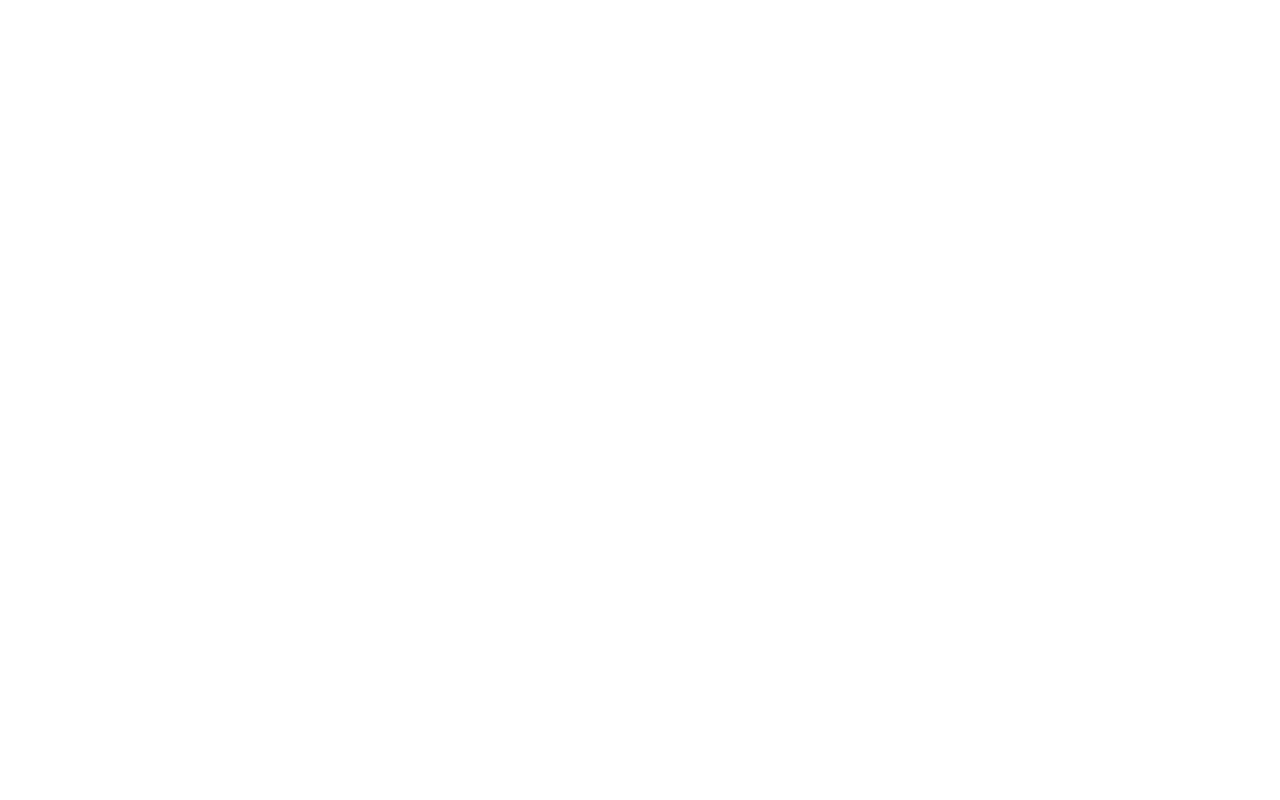
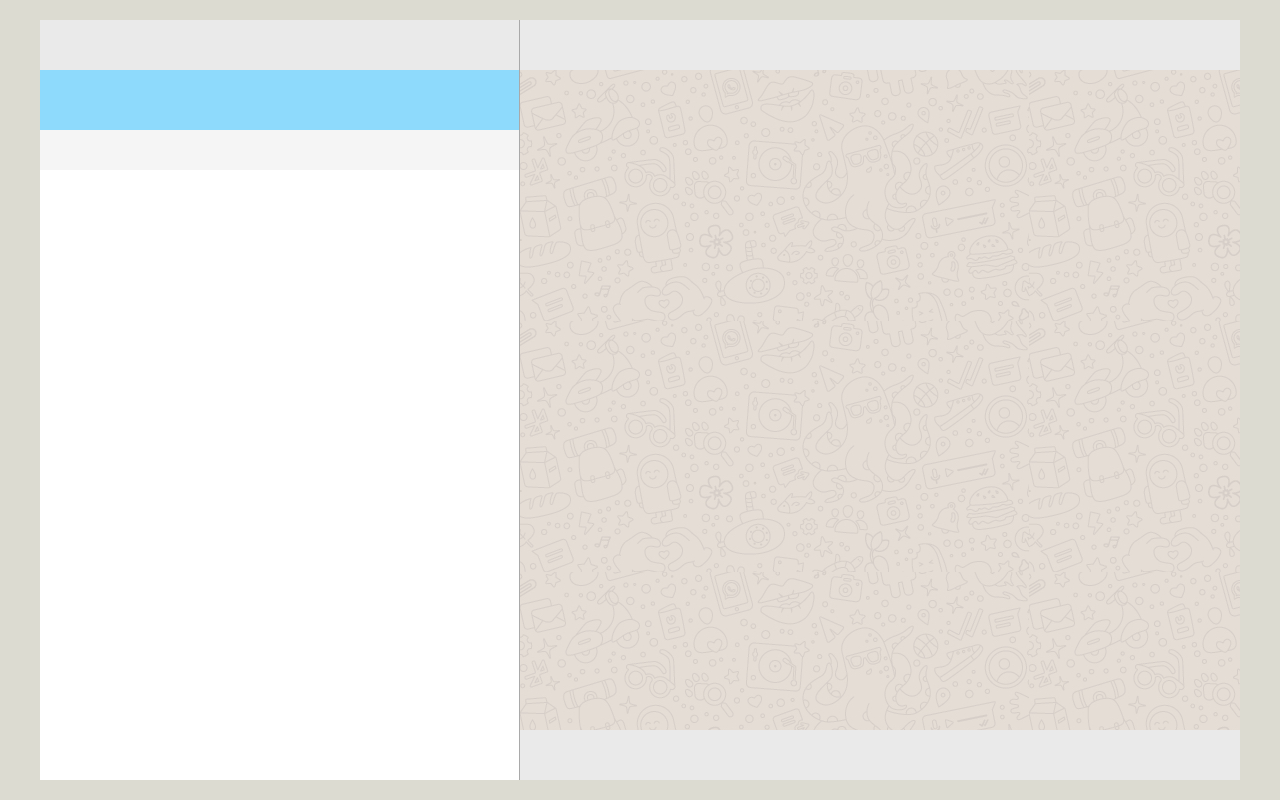
Before and after one commit to Giadagenovesi/vue-boolzapp, a plain HTML site: page index.html in a window 1280 px wide. Drawn offline with nearby package versions, Linux system fonts and the light colour scheme.

Commit message:
Completed main Layout

```diff
--- a/css/style.css
+++ b/css/style.css
@@ -4,3 +4,59 @@
     padding: 0;
     box-sizing: border-box;
 }
+
+/* Layout */
+.wrapper {
+    height: 100vh;
+    width: 100%;
+    padding: 20px 0;
+    /* Debug */
+    background-color: #DCDBD1;
+}
+.app-container {
+    width: 1200px;
+    height: 100%;
+    margin: 0 auto;
+    display: flex;
+}
+.chat {
+    width: 40%;
+    height: 100%;
+    border-right: 1px solid darkgray;
+}
+.chat-details {
+    width: 60%;
+    height: 100%;
+}
+.my-profile,
+.selected-profile,
+.footer {
+    width: 100%;
+    height: 50px;
+    background-color: #EAEAEA;
+}
+/* CHAT */
+.banner {
+    width: 100%;
+    height: 60px;
+    background-color: #8EDAFC;
+}
+.search-chat {
+    width: 100%;
+    height: 40px;
+    /* Debug */
+    background-color: whitesmoke;
+}
+.chat-list {
+    width: 100%;
+    height: calc(100% - 150px);
+    overflow-y: scroll;
+    background-color:white;
+}
+/* CHAT DETAILS */
+.selected-chat {
+    width: 100%;
+    height: calc(100% - 100px);
+    overflow-y: scroll;
+    background-image: url(../img/mine.jpg);
+}
--- a/index.html
+++ b/index.html
@@ -12,7 +12,28 @@
 
 </head>
 <body>
-    <div id="app"></div>
+    <div id="app">
+        <div class="wrapper">
+            <div class="app-container">
+                <!-- CHAT -->
+                <div class="chat">
+                    <div class="my-profile"></div>
+                    <div class="banner"></div>
+                    <div class="search-chat"></div>
+                    <div class="chat-list"></div>
+                </div>
+                <!-- /CHAT -->
+
+                <!-- CHAT DETAILS-->
+                <div class="chat-details">
+                    <div class="selected-profile"></div>
+                    <div class="selected-chat"></div>
+                    <div class="footer"></div>
+                </div>
+                <!-- /CHAT DETAILS-->
+            </div>
+        </div>
+    </div>
 
     <!-- JS -->
     <script src="js/script.js"></script>
```
